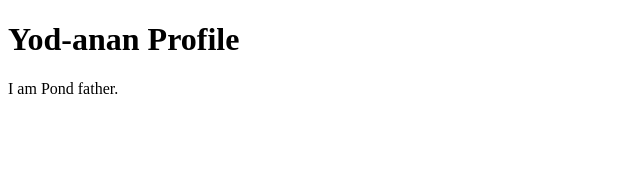
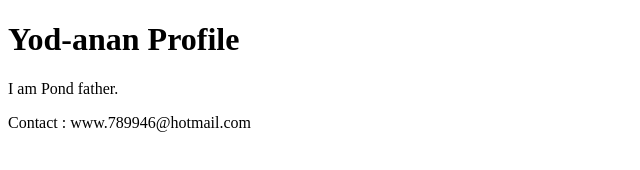
Before and after one commit to MYSHOGUN/github-desktop, a plain HTML site: page index.html in a window 1280 px wide. Shown: the whole page, without its empty margins (0-640 px from the left). Drawn offline with Linux system fonts and the light colour scheme.

Commit message:
Update index.html

```diff
--- a/index.html
+++ b/index.html
@@ -8,5 +8,6 @@
 <body>
     <h1>Yod-anan Profile</h1>
     <p>I am Pond father.</p>
+    <footer>Contact : www.789946@hotmail.com</footer>
 </body>
 </html>
```
